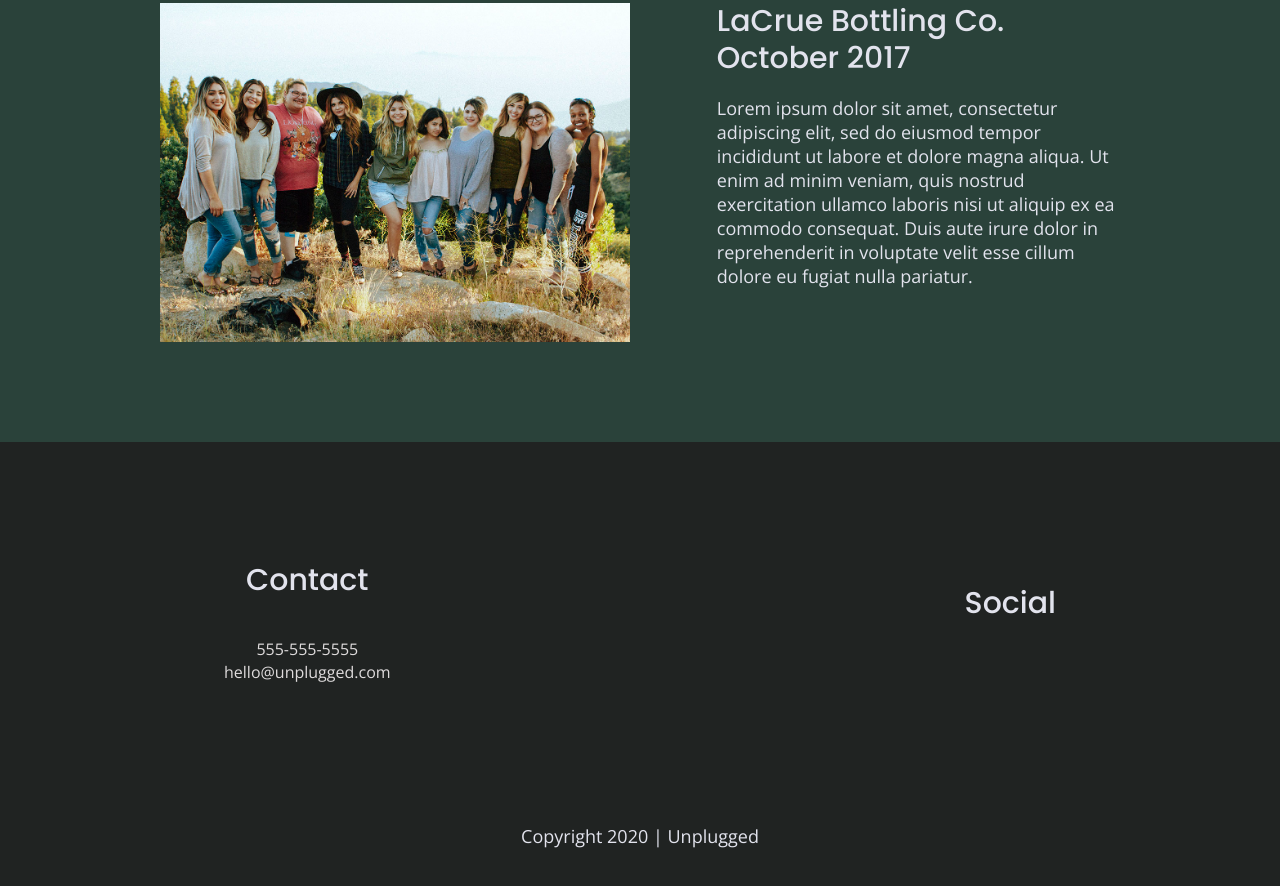
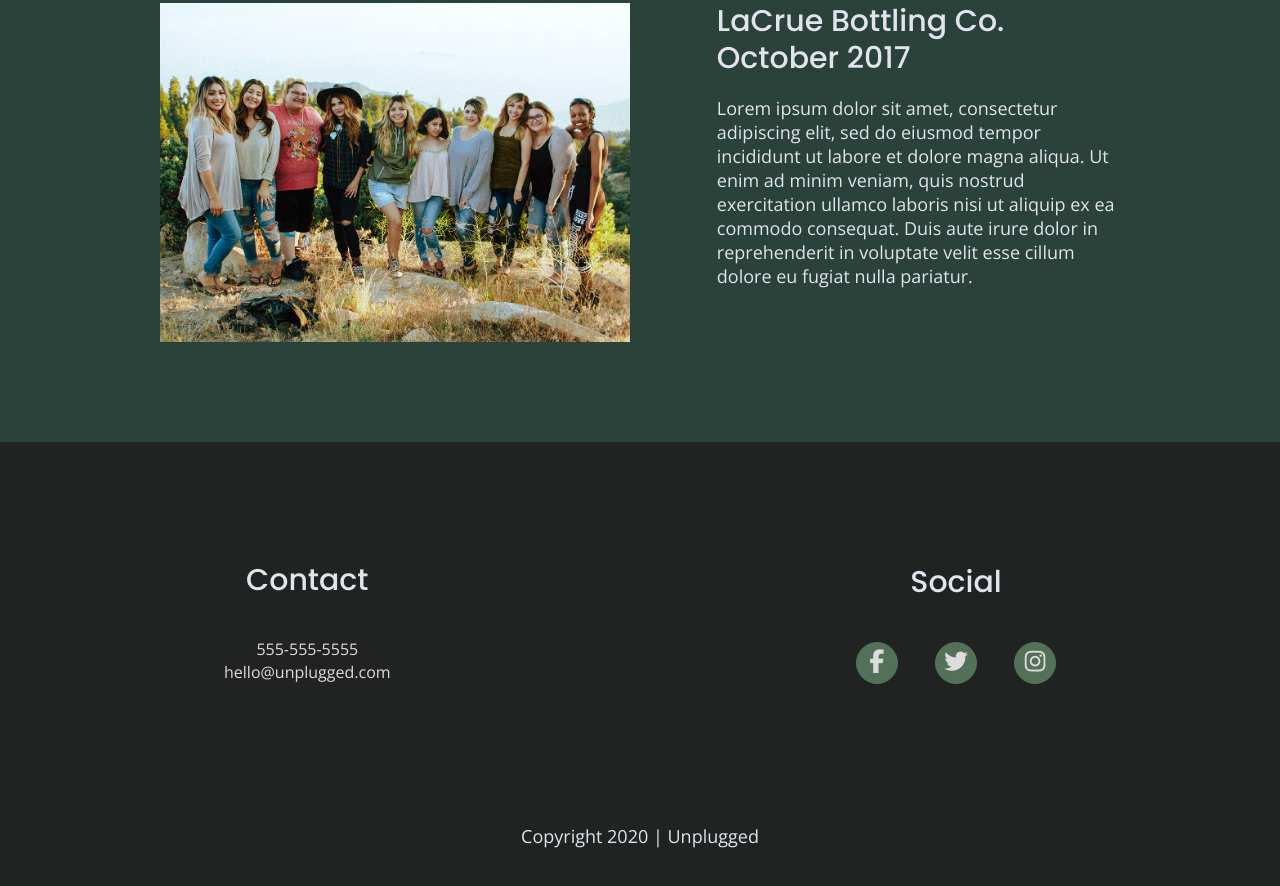
Before and after one commit to kyle-wolt/unplugged-retreat, a website built with Parcel: page index.html in a window 1280 px wide. Shown: the part 2091-2977 px from the top of the page. Built offline with nearby package versions, Linux system fonts and the light colour scheme.

Commit message:
Added social icons and styled

```diff
--- a/css/main.css
+++ b/css/main.css
@@ -222,7 +222,7 @@ footer .content-wrapper {
 }
 
 footer .contact {
-  margin: 50px 0;
+  margin-bottom: 50px;
 }
 
 footer .contact a {
@@ -236,10 +236,20 @@ footer .social-icons {
 }
 
 footer .social-icons p {
+  margin: 0;
+  height: 40px;
+  width: 40px;
+  background-color: #527158;
+  border: 1px solid #527158;
+  border-radius: 50%;
   display: flex;
   justify-content: center;
   align-items: center;
-  margin: 0;
+
+}
+
+footer .social-icons p i {
+  font-size: 1.3125em;
 }
 
 footer .copyright {
@@ -626,7 +636,7 @@ input[type=button] {
 
   footer .contact,
   footer .social {
-    margin: 0;
+    margin-bottom: 0;
   }
 
   footer h3 {
@@ -637,7 +647,12 @@ input[type=button] {
     display: flex;
     flex-direction: column;
     margin-bottom: 5px;
-    }
+  }
+
+  footer .social-icons {
+    width: 12.5em;
+    justify-content: space-between;
+  }
 
   .copyright {
     width: 100%;
--- a/index.html
+++ b/index.html
@@ -127,13 +127,9 @@
         <div class="social">
           <h3>Social</h3>
           <div class="social-icons">
-            <p><a href="https://www.facebook.com" target="_blank"></a></p>
-          </div>
-          <div class="social-icons">
-            <p><a href="https://www.twitter.com" target="_blank"></a></p>
-          </div>
-          <div class="social-icons">
-            <p><a href="https://www.instagram.com" target="_blank"></a></p>
+            <p><a href="https://www.facebook.com" target="_blank"><i class="fab fa-facebook-f"></i></a></p>
+            <p><a href="https://www.twitter.com" target="_blank"><i class="fab fa-twitter"></i></a></p>
+            <p><a href="https://www.instagram.com" target="_blank"><i class="fab fa-instagram"></i></a></p>
           </div>
         </div>
       </div>
```
Also changed, not shown: about/index.html (+3 -7 lines), faq/index.html (+3 -7 lines).
